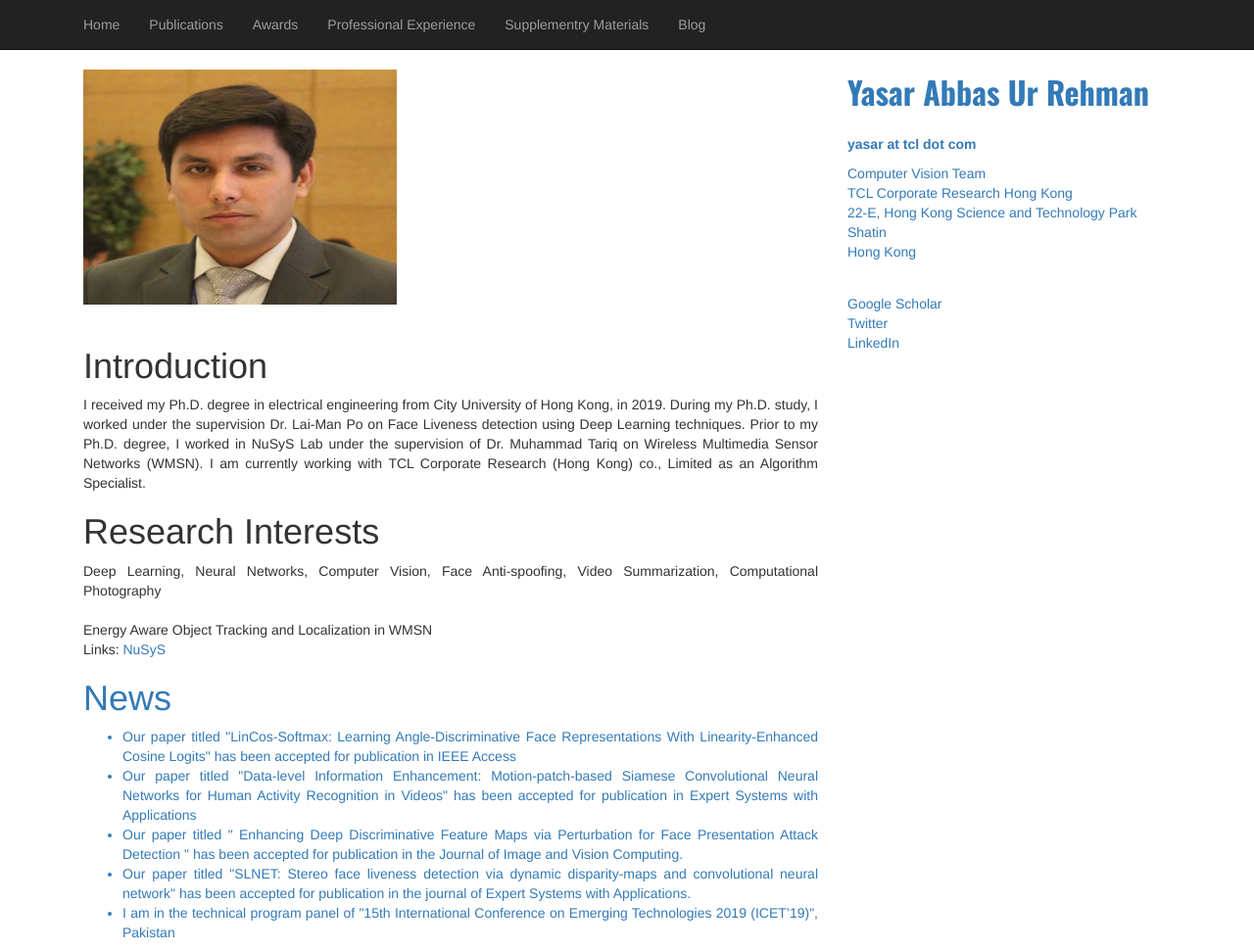
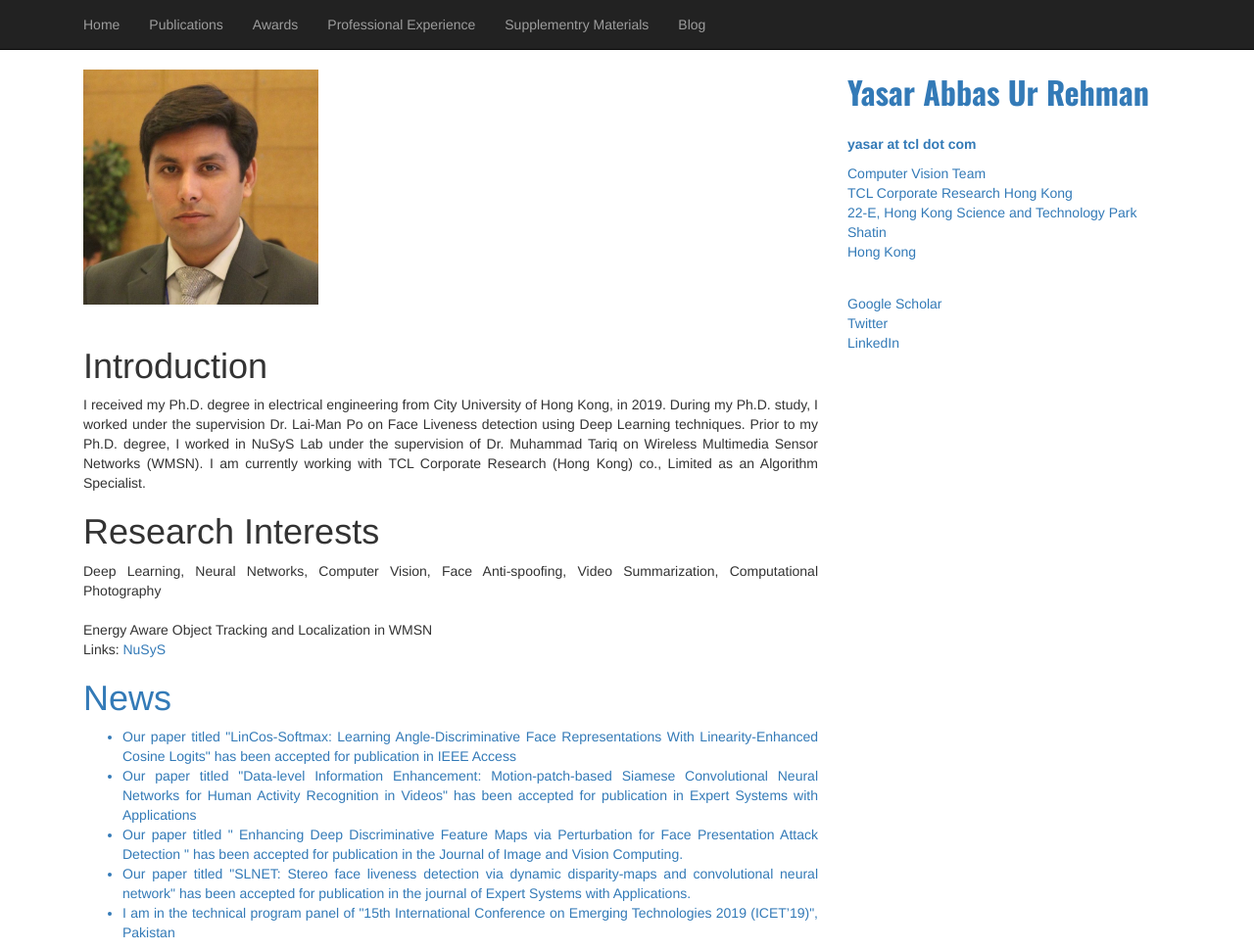
Before and after one commit to yasar-rehman/yasar, a Jekyll site: the page built from index.html, in a window 1280 px wide. Shown: the whole page at 98% size. Built offline with Jekyll 4.4.1, drawn with Linux system fonts in a browser that asks for light colours.

Commit message:
Update index.html

```diff
--- a/index.html
+++ b/index.html
@@ -10,7 +10,7 @@
             <div class="col-md-8" style="height: 100vh;">
 
                 <!-- Main Image -->
-                <img class="img-responsive" src="images/my_profile.jpg" alt="" style="width:320px;height:240px;"><br>
+                <img class="img-responsive" src="images/my_profile.jpg" alt="" style="width:240px;height:240px;"><br>
 
                 <div style="margin-top:3%; text-align:justify;">
 			<h1 class="font-custom">Introduction</h1>
```
